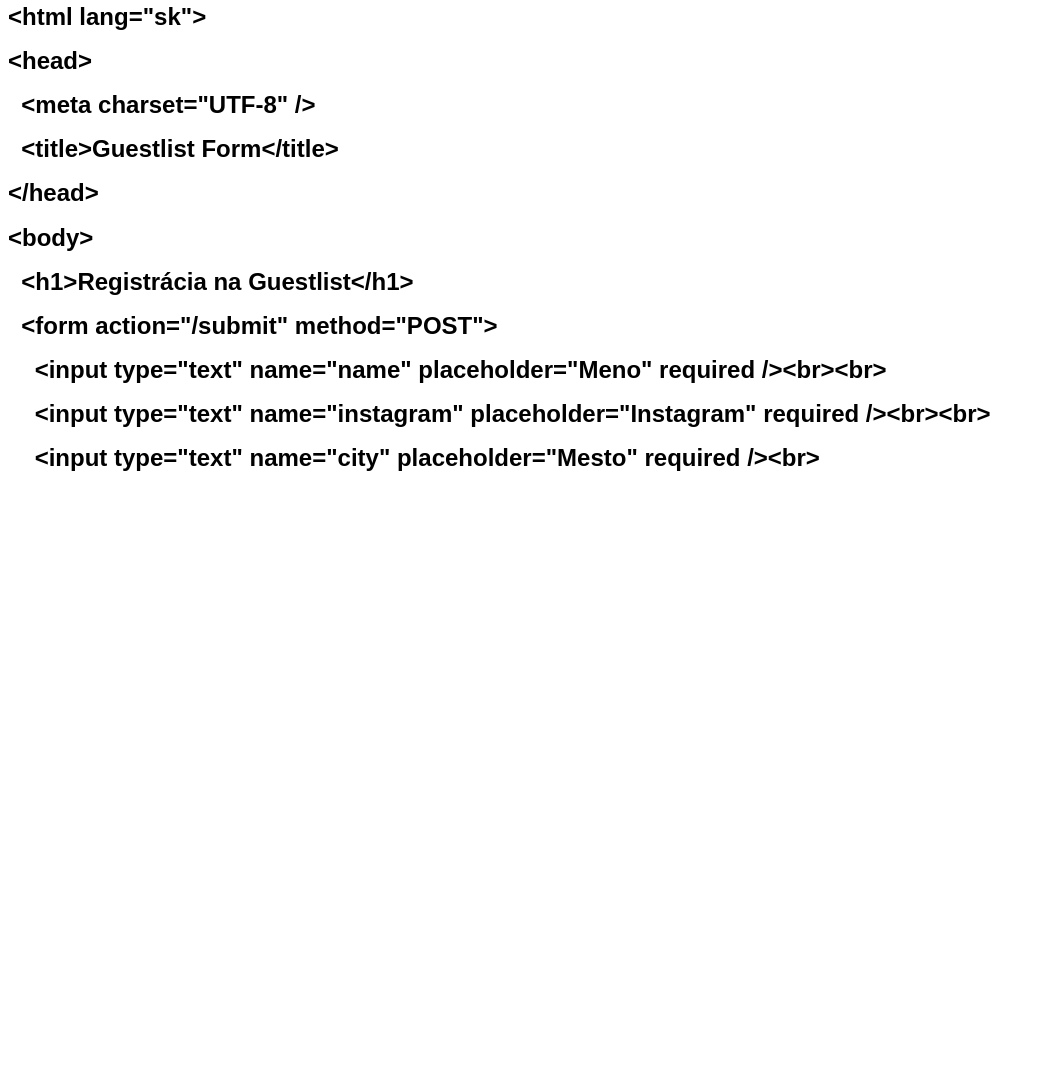
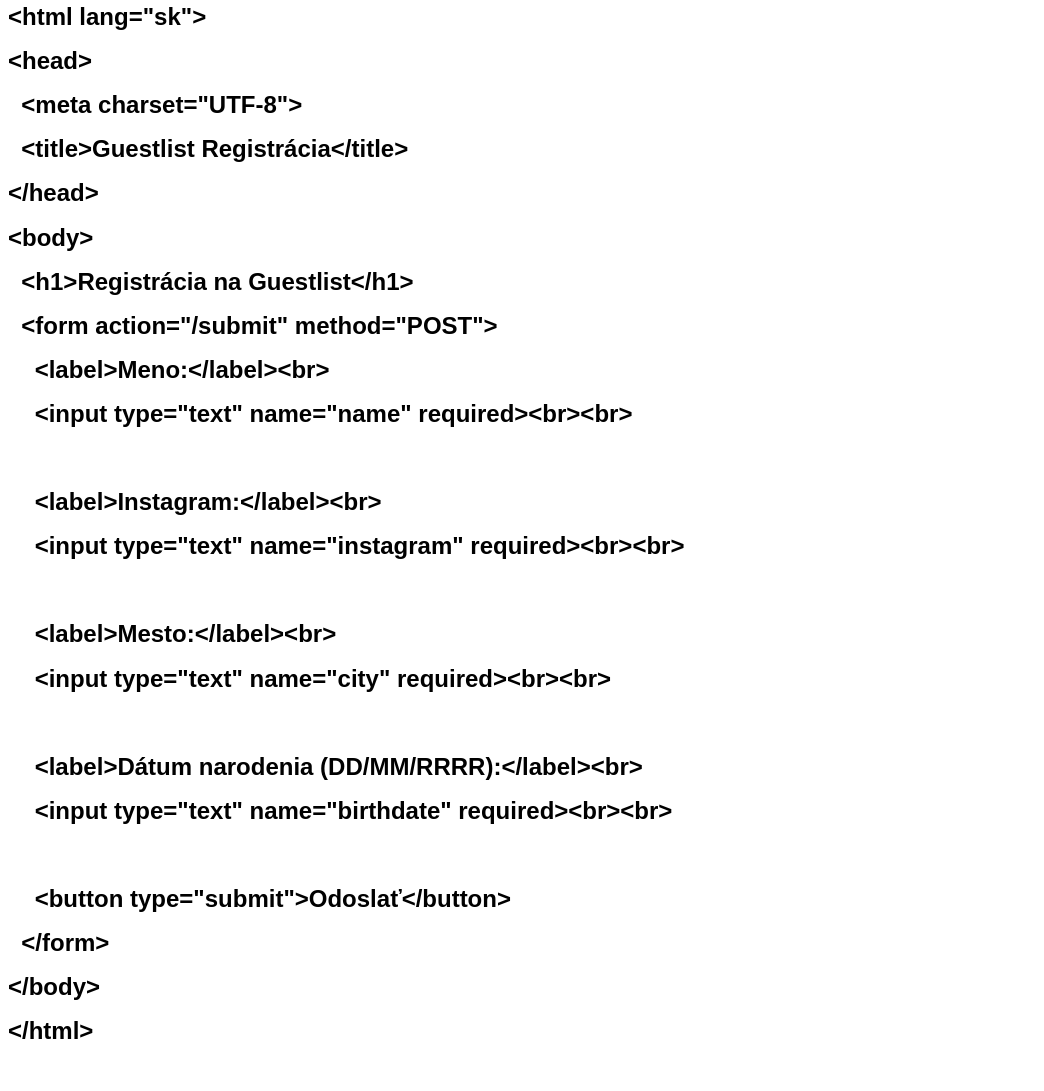
Before and after one commit to plutovski4/guestlist-party, a website: page public/index.html in a window 1280 px wide. Shown: the part 49-1140 px from the top of the page, without its empty margins (0-1044 px from the left). Before the commit the page ends 800 px from the top, so only its background shows below. Drawn offline with Linux system fonts and the light colour scheme.

Commit message:
Added functional index.html

```diff
--- a/public/index.html
+++ b/public/index.html
@@ -15,15 +15,28 @@
 <h1 style="margin: 0.0px 0.0px 16.1px 0.0px; font: 24.0px Arial; -webkit-text-stroke: #000000"><span class="s1"><b>&lt;!DOCTYPE html&gt;</b></span></h1>
 <h1 style="margin: 0.0px 0.0px 16.1px 0.0px; font: 24.0px Arial; -webkit-text-stroke: #000000"><span class="s1"><b>&lt;html lang="sk"&gt;</b></span></h1>
 <h1 style="margin: 0.0px 0.0px 16.1px 0.0px; font: 24.0px Arial; -webkit-text-stroke: #000000"><span class="s1"><b>&lt;head&gt;</b></span></h1>
-<h1 style="margin: 0.0px 0.0px 16.1px 0.0px; font: 24.0px Arial; -webkit-text-stroke: #000000"><span class="s1"><b><span class="Apple-converted-space">  </span>&lt;meta charset="UTF-8" /&gt;</b></span></h1>
-<h1 style="margin: 0.0px 0.0px 16.1px 0.0px; font: 24.0px Arial; -webkit-text-stroke: #000000"><span class="s1"><b><span class="Apple-converted-space">  </span>&lt;title&gt;Guestlist Form&lt;/title&gt;</b></span></h1>
+<h1 style="margin: 0.0px 0.0px 16.1px 0.0px; font: 24.0px Arial; -webkit-text-stroke: #000000"><span class="s1"><b><span class="Apple-converted-space">  </span>&lt;meta charset="UTF-8"&gt;</b></span></h1>
+<h1 style="margin: 0.0px 0.0px 16.1px 0.0px; font: 24.0px Arial; -webkit-text-stroke: #000000"><span class="s1"><b><span class="Apple-converted-space">  </span>&lt;title&gt;Guestlist Registrácia&lt;/title&gt;</b></span></h1>
 <h1 style="margin: 0.0px 0.0px 16.1px 0.0px; font: 24.0px Arial; -webkit-text-stroke: #000000"><span class="s1"><b>&lt;/head&gt;</b></span></h1>
 <h1 style="margin: 0.0px 0.0px 16.1px 0.0px; font: 24.0px Arial; -webkit-text-stroke: #000000"><span class="s1"><b>&lt;body&gt;</b></span></h1>
 <h1 style="margin: 0.0px 0.0px 16.1px 0.0px; font: 24.0px Arial; -webkit-text-stroke: #000000"><span class="s1"><b><span class="Apple-converted-space">  </span>&lt;h1&gt;Registrácia na Guestlist&lt;/h1&gt;</b></span></h1>
 <h1 style="margin: 0.0px 0.0px 16.1px 0.0px; font: 24.0px Arial; -webkit-text-stroke: #000000"><span class="s1"><b><span class="Apple-converted-space">  </span>&lt;form action="/submit" method="POST"&gt;</b></span></h1>
-<h1 style="margin: 0.0px 0.0px 16.1px 0.0px; font: 24.0px Arial; -webkit-text-stroke: #000000"><span class="s1"><b><span class="Apple-converted-space">    </span>&lt;input type="text" name="name" placeholder="Meno" required /&gt;&lt;br&gt;&lt;br&gt;</b></span></h1>
-<h1 style="margin: 0.0px 0.0px 16.1px 0.0px; font: 24.0px Arial; -webkit-text-stroke: #000000"><span class="s1"><b><span class="Apple-converted-space">    </span>&lt;input type="text" name="instagram" placeholder="Instagram" required /&gt;&lt;br&gt;&lt;br&gt;</b></span></h1>
-<h1 style="margin: 0.0px 0.0px 16.1px 0.0px; font: 24.0px Arial; -webkit-text-stroke: #000000"><span class="s1"><b><span class="Apple-converted-space">    </span>&lt;input type="text" name="city" placeholder="Mesto" required /&gt;&lt;br&gt;</b></span></h1>
+<h1 style="margin: 0.0px 0.0px 16.1px 0.0px; font: 24.0px Arial; -webkit-text-stroke: #000000"><span class="s1"><b><span class="Apple-converted-space">    </span>&lt;label&gt;Meno:&lt;/label&gt;&lt;br&gt;</b></span></h1>
+<h1 style="margin: 0.0px 0.0px 16.1px 0.0px; font: 24.0px Arial; -webkit-text-stroke: #000000"><span class="s1"><b><span class="Apple-converted-space">    </span>&lt;input type="text" name="name" required&gt;&lt;br&gt;&lt;br&gt;</b></span></h1>
+<h1 style="margin: 0.0px 0.0px 16.1px 0.0px; font: 24.0px Arial; -webkit-text-stroke: #000000; min-height: 28.0px"><span class="s1"><b></b></span><br></h1>
+<h1 style="margin: 0.0px 0.0px 16.1px 0.0px; font: 24.0px Arial; -webkit-text-stroke: #000000"><span class="s1"><b><span class="Apple-converted-space">    </span>&lt;label&gt;Instagram:&lt;/label&gt;&lt;br&gt;</b></span></h1>
+<h1 style="margin: 0.0px 0.0px 16.1px 0.0px; font: 24.0px Arial; -webkit-text-stroke: #000000"><span class="s1"><b><span class="Apple-converted-space">    </span>&lt;input type="text" name="instagram" required&gt;&lt;br&gt;&lt;br&gt;</b></span></h1>
+<h1 style="margin: 0.0px 0.0px 16.1px 0.0px; font: 24.0px Arial; -webkit-text-stroke: #000000; min-height: 28.0px"><span class="s1"><b></b></span><br></h1>
+<h1 style="margin: 0.0px 0.0px 16.1px 0.0px; font: 24.0px Arial; -webkit-text-stroke: #000000"><span class="s1"><b><span class="Apple-converted-space">    </span>&lt;label&gt;Mesto:&lt;/label&gt;&lt;br&gt;</b></span></h1>
+<h1 style="margin: 0.0px 0.0px 16.1px 0.0px; font: 24.0px Arial; -webkit-text-stroke: #000000"><span class="s1"><b><span class="Apple-converted-space">    </span>&lt;input type="text" name="city" required&gt;&lt;br&gt;&lt;br&gt;</b></span></h1>
+<h1 style="margin: 0.0px 0.0px 16.1px 0.0px; font: 24.0px Arial; -webkit-text-stroke: #000000; min-height: 28.0px"><span class="s1"><b></b></span><br></h1>
+<h1 style="margin: 0.0px 0.0px 16.1px 0.0px; font: 24.0px Arial; -webkit-text-stroke: #000000"><span class="s1"><b><span class="Apple-converted-space">    </span>&lt;label&gt;Dátum narodenia (DD/MM/RRRR):&lt;/label&gt;&lt;br&gt;</b></span></h1>
+<h1 style="margin: 0.0px 0.0px 16.1px 0.0px; font: 24.0px Arial; -webkit-text-stroke: #000000"><span class="s1"><b><span class="Apple-converted-space">    </span>&lt;input type="text" name="birthdate" required&gt;&lt;br&gt;&lt;br&gt;</b></span></h1>
+<h1 style="margin: 0.0px 0.0px 16.1px 0.0px; font: 24.0px Arial; -webkit-text-stroke: #000000; min-height: 28.0px"><span class="s1"><b></b></span><br></h1>
+<h1 style="margin: 0.0px 0.0px 16.1px 0.0px; font: 24.0px Arial; -webkit-text-stroke: #000000"><span class="s1"><b><span class="Apple-converted-space">    </span>&lt;button type="submit"&gt;Odoslať&lt;/button&gt;</b></span></h1>
+<h1 style="margin: 0.0px 0.0px 16.1px 0.0px; font: 24.0px Arial; -webkit-text-stroke: #000000"><span class="s1"><b><span class="Apple-converted-space">  </span>&lt;/form&gt;</b></span></h1>
+<h1 style="margin: 0.0px 0.0px 16.1px 0.0px; font: 24.0px Arial; -webkit-text-stroke: #000000"><span class="s1"><b>&lt;/body&gt;</b></span></h1>
+<h1 style="margin: 0.0px 0.0px 16.1px 0.0px; font: 24.0px Arial; -webkit-text-stroke: #000000"><span class="s1"><b>&lt;/html&gt;</b></span></h1>
 <h1 style="margin: 0.0px 0.0px 16.1px 0.0px; font: 24.0px Arial; -webkit-text-stroke: #000000; min-height: 28.0px"><span class="s1"></span><br></h1>
 <h1 style="margin: 0.0px 0.0px 16.1px 0.0px; font: 24.0px Arial; -webkit-text-stroke: #000000; min-height: 28.0px"><span class="s1"></span><br></h1>
 <p class="p3"><span class="s1"></span><br></p>
```
